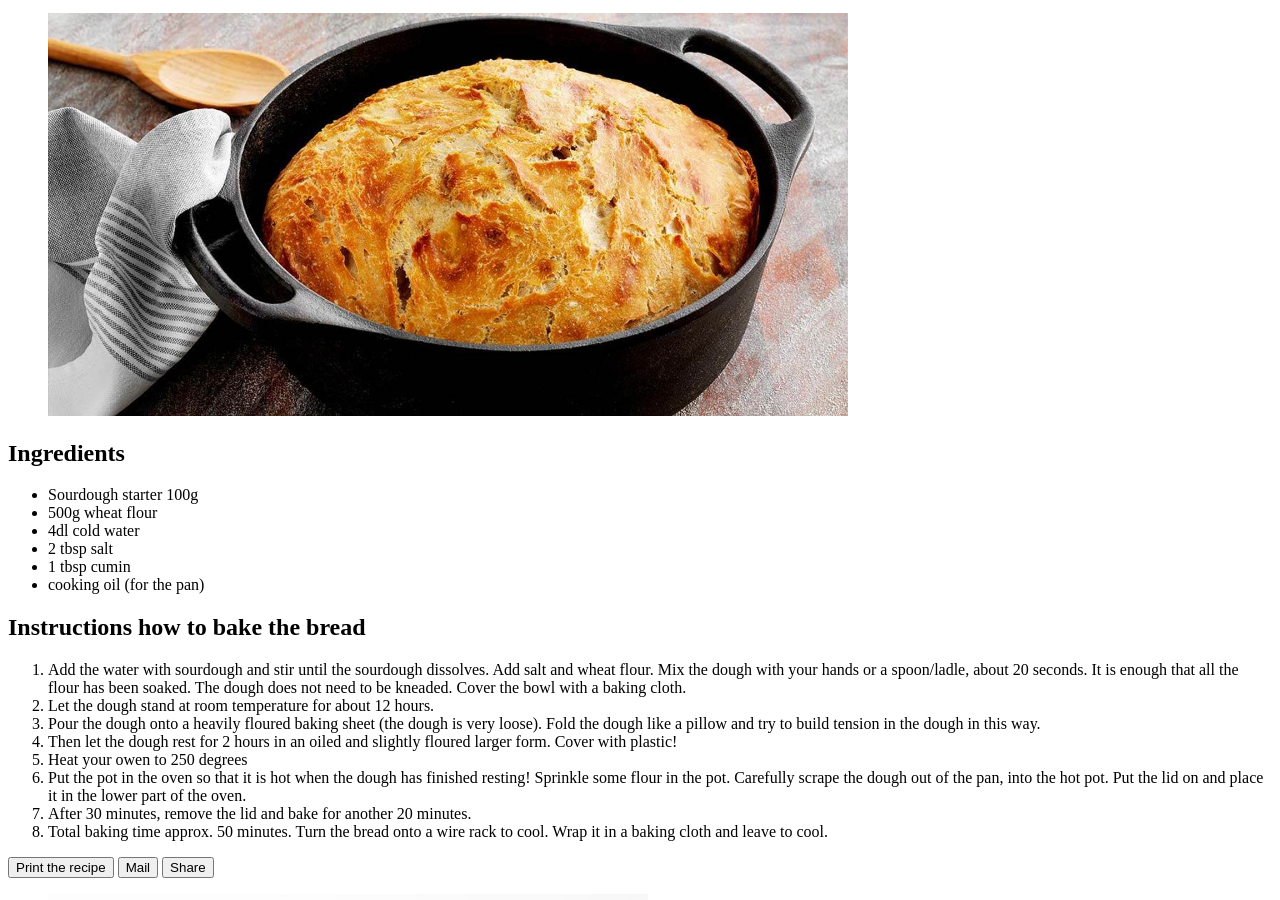
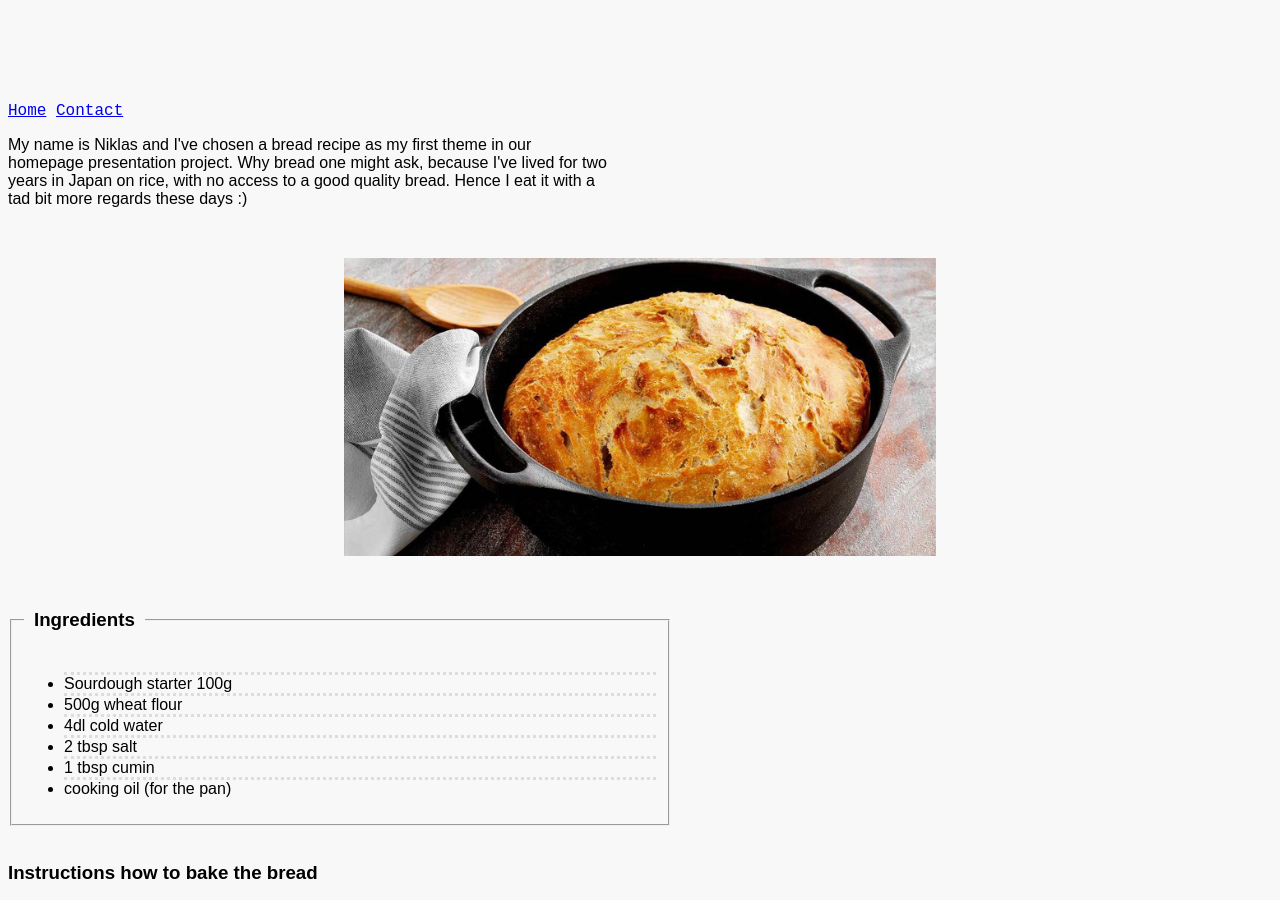
Before and after one commit to soulgrasp/FrontendFirstProj, a plain HTML site: page index.html in a window 1280 px wide. Shown: the part 153-1053 px from the top of the page. Drawn offline with Linux system fonts and the light colour scheme.

Commit message:
some CSS formatting done

```diff
--- a/index.css
+++ b/index.css
@@ -0,0 +1,114 @@
+
+/* det som kommer sist får högst specificitet (prioritet)*/
+/* added specificity element, class, id for highest specificity */
+/* try to keep the same order between element in html and css docs */
+
+/* * = generell för alla element */
+/* * {
+    box-sizing: border-box;
+} */
+
+body {
+    background-color: rgb(248, 248, 248);
+    font-family: Arial;
+    max-width: fit-content;
+}
+
+nav {
+    font-family: 'Courier New';
+}
+
+
+
+p {
+    width: 600px;
+
+}
+
+img.center{
+    display: block;
+    margin-left: auto;
+    margin-right: auto;
+    width: 50%;
+}
+
+
+ul {
+}
+
+li.ingredientList{
+    border-top: 3px dotted #ddd;
+}
+ol {
+    width: 600px;
+}
+
+h1{
+    margin-bottom: 40px;
+    padding: 20px;
+}
+
+h3.legendText{
+    background-color: aqua;
+}
+
+legend {
+    display: block;
+    padding-left: 10px;
+    padding-right: 10px;
+}
+
+section.leftaligned {
+    margin-right: 0px;
+    margin-left: auto;
+    background-color: red;
+}
+
+fieldset {
+    width: 50%;
+}
+/* ##########  Samples from lesson   ############# */
+
+/* high specificity sample*/
+/*
+p.box-3#idnamn{
+
+}
+
+.box-3 {
+    background-color: fuchsia;
+
+}
+
+.box {
+    font-size: 20px;
+    cursor: crosshair;
+}
+*/
+
+
+
+/* rgba sätter transparens på slutet 0-1 rgba(0,0,0, 0.3)*/
+article {
+    background-color: aqua !important;
+    font-size: 2rem;
+    color: red;
+    margin-bottom: 20px;
+    padding: 20px;
+}
+
+.box-1 {
+    border: 2px solid red; /* dashed double etc */
+    width: 200px;
+    box-sizing: border-box; /* change to specify px to hit border size */
+}
+
+/* display */
+/* a {
+    display: block ; /* block inline (not height, width), inline-block (allow height n width), none (remove from screen), flex, grid */
+/* }  */
+
+/* colors
+RGB
+hex code
+name*/
--- a/index.html
+++ b/index.html
@@ -4,47 +4,55 @@
         <meta charset="UTF-8">
         <meta name="viewport" content="width=device-width, initial-scale=1.0">
         <title>First Project</title>
+        <link rel="stylesheet" href="index.css">
     </head>
     <body>
-        <h1>My essential cooking knowledge for surviving J-Land</h1>
+        <h1>My essential cooking  knowledge <br> for surviving J-Land</h1>
+        <h1></h1>
         <header>
             <nav>
                 <a href="index.html">Home</a>
                 <a href="contact.html">Contact</a>
             </nav>
             <p>
-            My name is Niklas and I've chosen a bread recipe as my first theme in our homepage presentation project. Why bread one might ask, because I've lived for two years in Japan on rice, with no access to a good quality bread, hence I eat it with a tad bit more regards these days :)
+            My name is Niklas and I've chosen a bread recipe as my first theme in our homepage presentation project. Why bread one might ask, because I've lived for two years in Japan on rice, with no access to a good quality bread. Hence I eat it with a tad bit more regards these days :)
             </p>
+            <br>
             <figure>
-                <img src="grytbrod.jpg" alt="breadintro"" width="800" >
+                <img  src="grytbrod.jpg" alt="breadintro"" class=center>
 
             </figure>
+            <br>
         </header>
 
         <main>
-            <h2>Ingredients</h2>
-            <ul>
-                <li>Sourdough starter 100g</li>
-                <li>500g wheat flour</li>
-                <li>4dl cold water</li>
-                <li>2 tbsp salt</li>
-                <li>1 tbsp cumin</li>
-                <li>cooking oil (for the pan)</li>
+            <fieldset>
+                <legend><h3 class="LegendText">Ingredients</h3></legend>
+                <ul >
+                    <li class="ingredientList">Sourdough starter 100g</li>
+                    <li class="ingredientList">500g wheat flour</li>
+                    <li class="ingredientList">4dl cold water</li>
+                    <li class="ingredientList">2 tbsp salt</li>
+                    <li class="ingredientList">1 tbsp cumin</li>
+                    <li class="ingredientList">cooking oil (for the pan)</li>
                 </ul>
-
-            <h2>Instructions how to bake the bread</h2>
+            </fieldset>
+            <br>
+            <section >
+                    <h3>Instructions how to bake the bread</h3>
                     <ol>
                         <li>
                             Add the water with sourdough and stir until the sourdough dissolves. Add salt and wheat flour. Mix the dough with your hands or a spoon/ladle, about 20 seconds. It is enough that all the flour has been soaked. The dough does not need to be kneaded. Cover the bowl with a baking cloth.</li>
-                <li>Let the dough stand at room temperature for about 12 hours.</li>
-                <li>Pour the dough onto a heavily floured baking sheet (the dough is very loose). Fold the dough like a pillow and try to build tension in the dough in this way.</li>
-                <li>Then let the dough rest for 2 hours in an oiled and slightly floured larger form. Cover with plastic!</li>
-                <li>Heat your owen to 250 degrees</li>
-                <li>Put the pot in the oven so that it is hot when the dough has finished resting! Sprinkle some flour in the pot. Carefully scrape the dough out of the pan, into the hot pot. Put the lid on and place it in the lower part of the oven.</li>
-                <li>After 30 minutes, remove the lid and bake for another 20 minutes.</li>
+                        <br><li>Let the dough stand at room temperature for about 12 hours.</li>
+                        <br><li>Pour the dough onto a heavily floured baking sheet (the dough is very loose). Fold the dough like a pillow and try to build tension in the dough in this way.</li>
+                        <br><li>Then let the dough rest for 2 hours in an oiled and slightly floured larger form. Cover with plastic!</li>
+                        <br><li>Heat your owen to 250 degrees</li>
+                        <br><li>Put the pot in the oven so that it is hot when the dough has finished resting! Sprinkle some flour in the pot. Carefully scrape the dough out of the pan, into the hot pot. Put the lid on and place it in the lower part of the oven.</li>
+                        <br><li>After 30 minutes, remove the lid and bake for another 20 minutes.</li>
                         <li>Total baking time approx. 50 minutes. Turn the bread onto a wire rack to cool. Wrap it in a baking cloth and leave to cool.</li>
 
                     </ol>
+            </section>
             <section>
                 <button>Print the recipe</button>
                 <button>Mail</button>
```
Lines whose indentation alone changed are shown as unchanged.
